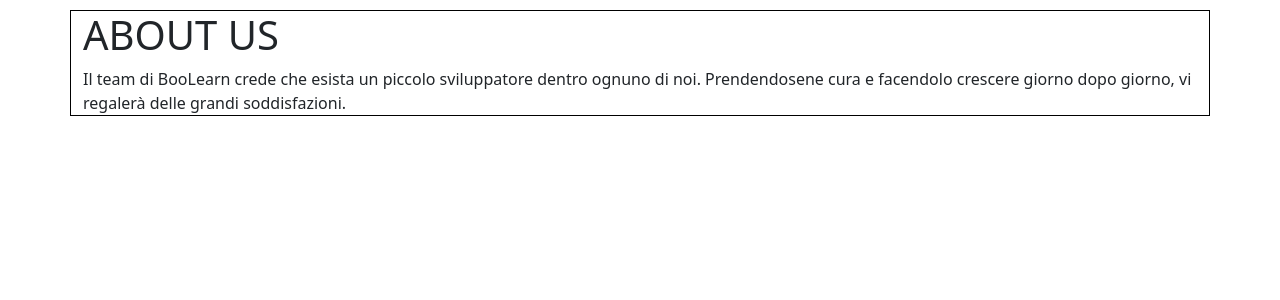
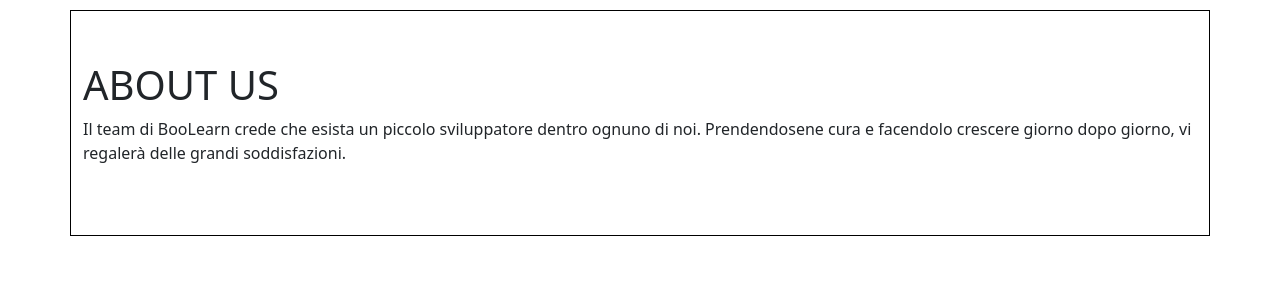
Before and after one commit to TeoFanta99/proj-boolearn, a Vue app in the folder Front-end/: page / in a window 1280 px wide. Shown: the top 300 px of the page. Built offline with nearby package versions, Linux system fonts and the light colour scheme.

Commit message:
add padding

```diff
--- a/Front-end/src/components/AppAbout.vue
+++ b/Front-end/src/components/AppAbout.vue
@@ -25,6 +25,8 @@
         .container {
             border: 1px solid black;
             margin-top: 10px;
+            padding-top: 50px;
+            padding-bottom: 70px;
         }
     }
 </style>
```
